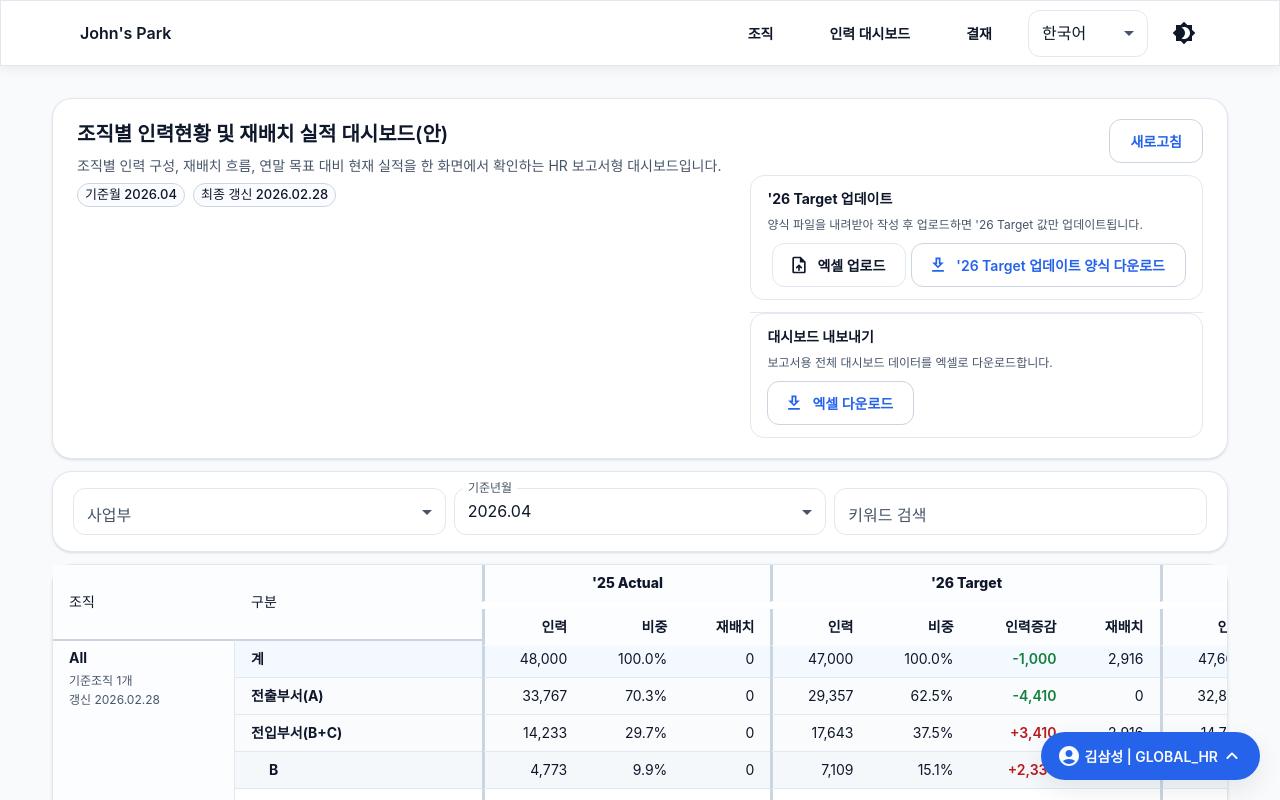
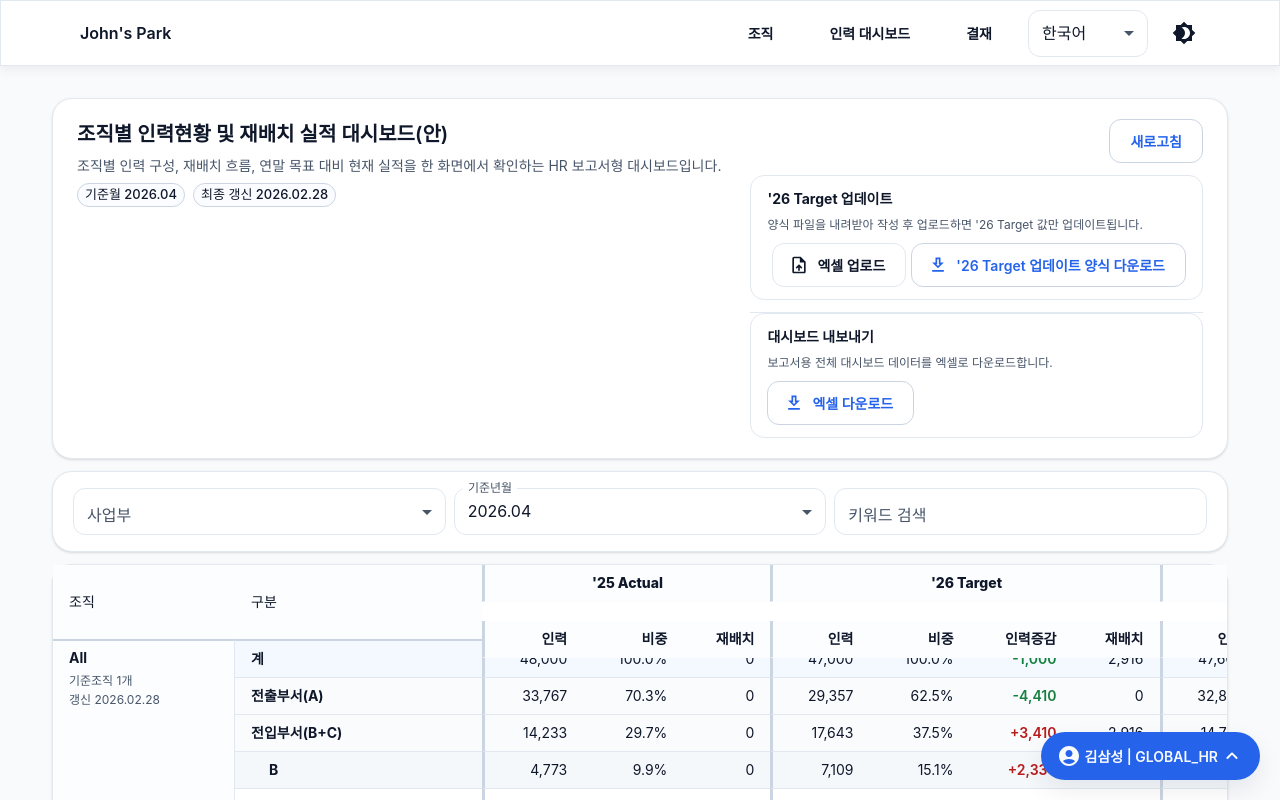
Before and after one commit to holywaterBetter/react-project, a React app: page /#/organization/workforce-dashboard in a window 1280 px wide. Shown: the top 800 px of the page. Built offline with nearby package versions, Linux system fonts and the light colour scheme.

Commit message:
Fix sticky dashboard table header row overlap gap

```diff
--- a/src/pages/organization-workforce-dashboard/components/OrganizationWorkforceDashboardTable.tsx
+++ b/src/pages/organization-workforce-dashboard/components/OrganizationWorkforceDashboardTable.tsx
@@ -28,6 +28,8 @@ type OrganizationWorkforceDashboardTableProps = {
 };
 
 const GROUP_DIVIDER = '3px solid var(--color-border-strong)';
+const STICKY_HEADER_TOP = 0;
+const STICKY_SUBHEADER_TOP = 56;
 
 const PERIOD_GROUPS: Array<{
   key: keyof PeriodLabels;
@@ -96,11 +98,16 @@ export const OrganizationWorkforceDashboardTable = ({
         <Table size="small" stickyHeader sx={{ minWidth: 1500 }}>
           <TableHead
             sx={{
+              '& .MuiTableCell-stickyHeader': {
+                backgroundColor: 'var(--color-bg-raised)'
+              },
               '& tr:first-of-type .MuiTableCell-stickyHeader': {
-                top: 0
+                top: STICKY_HEADER_TOP,
+                zIndex: 6
               },
               '& tr:nth-of-type(2) .MuiTableCell-stickyHeader': {
-                top: 44
+                top: STICKY_SUBHEADER_TOP,
+                zIndex: 5
               }
             }}
           >
```
